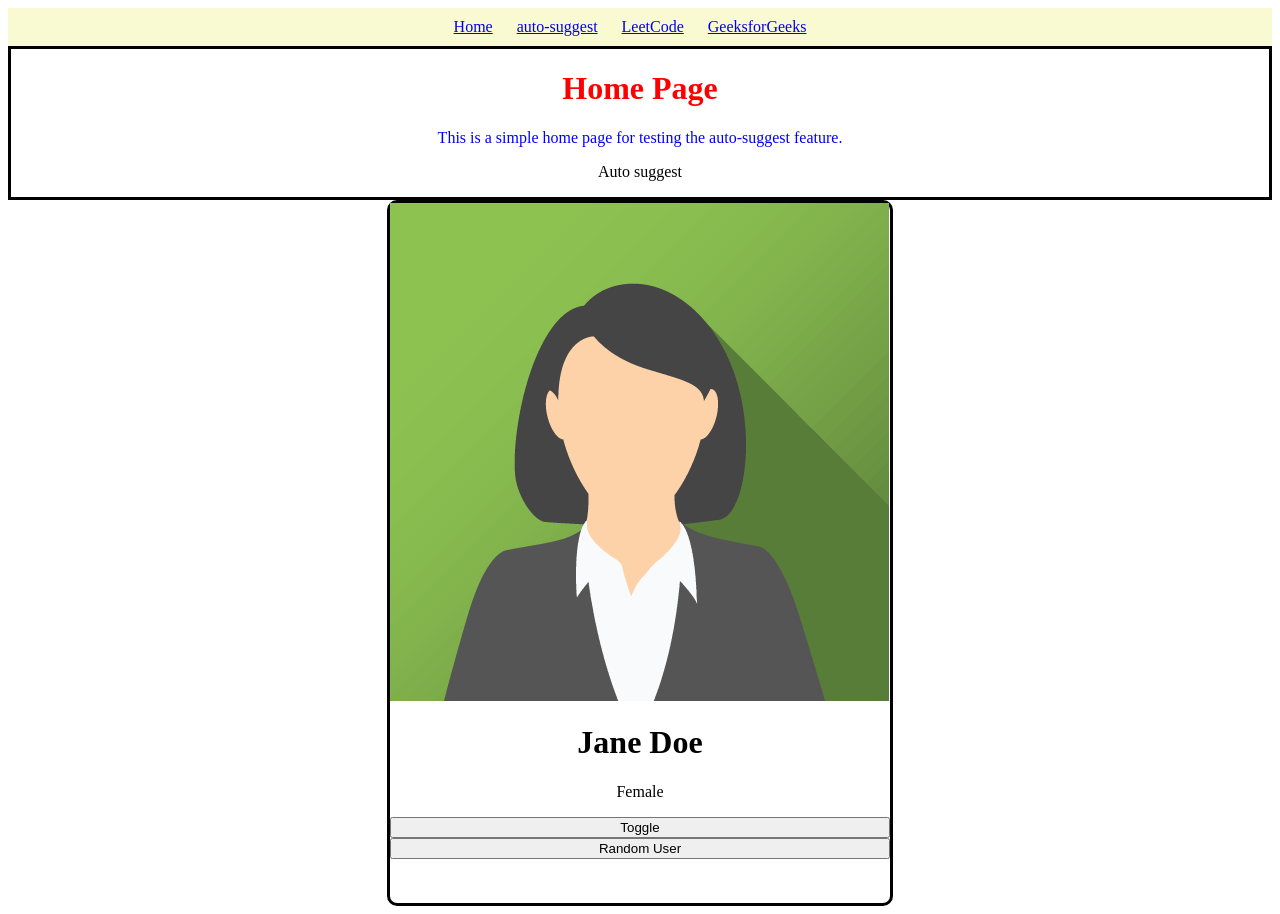
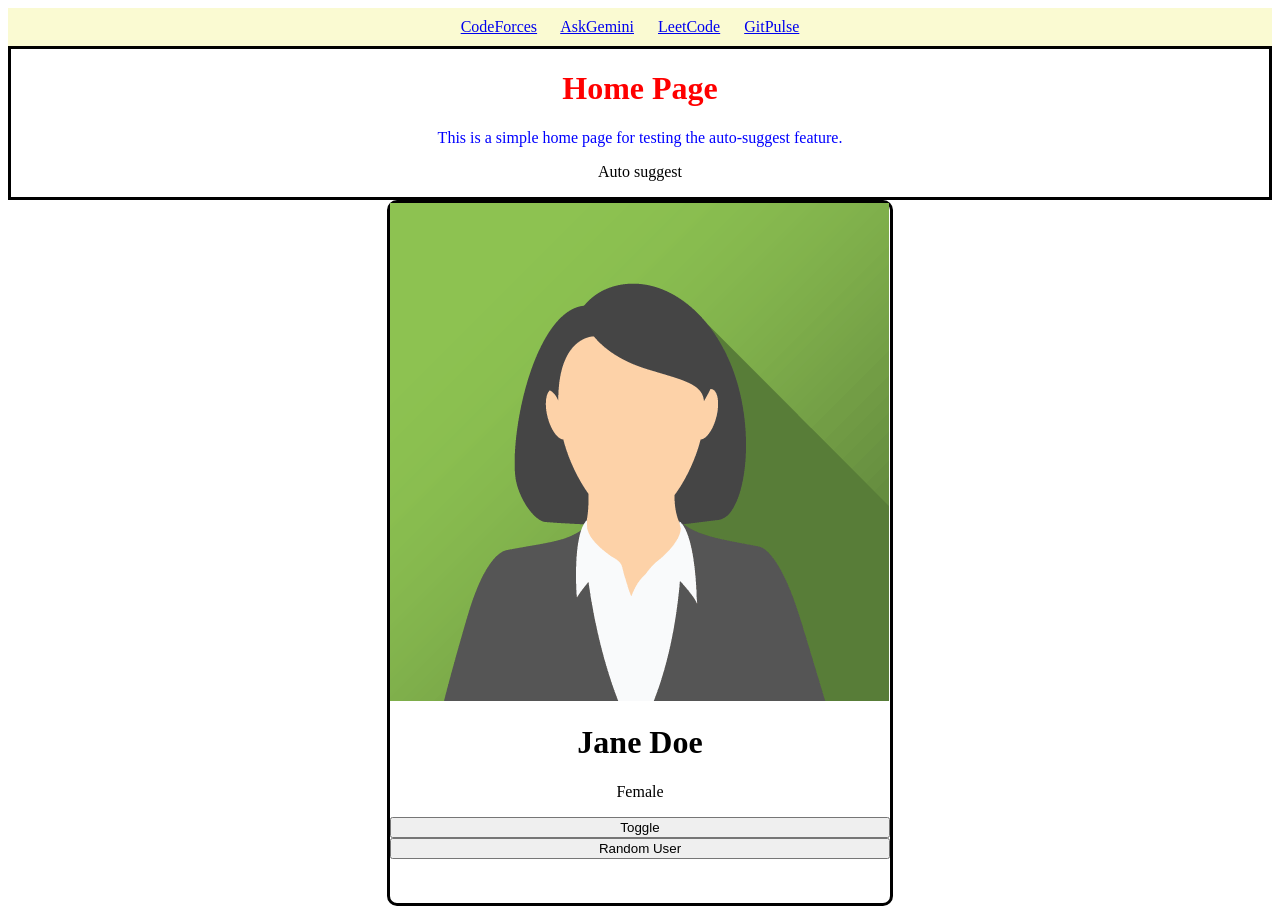
Before and after one commit to kgott29/auto-suggest, a website: page frontend/index.html in a window 1280 px wide. Drawn offline with Linux system fonts and the light colour scheme.

Commit message:
Changed nav bar

```diff
--- a/frontend/index.html
+++ b/frontend/index.html
@@ -8,10 +8,10 @@
 </head>
 <body>
     <div id="navbar" class="navbar">
-        <a href="index.html" id="link">Home</a>
-        <a href="./images/auto.html" id="link">auto-suggest</a>
-        <a href="https://leetcode.com/" target="_blank">LeetCode</a>
-        <a href="https://www.geeksforgeeks.org/">GeeksforGeeks</a>
+        <a href="codeforces-insights.html" id="link" target="_blank">CodeForces</a>
+        <a href="askgemini.html" id="link" target="_blank">AskGemini</a>
+        <a href="leetcode-stats.html" target="_blank">LeetCode</a>
+        <a href="gitpulse.html" target="_blank">GitPulse</a>
     </div>
     <div id="container" class="home">
         <h1 id="h1"> Home Page</h1>
```
